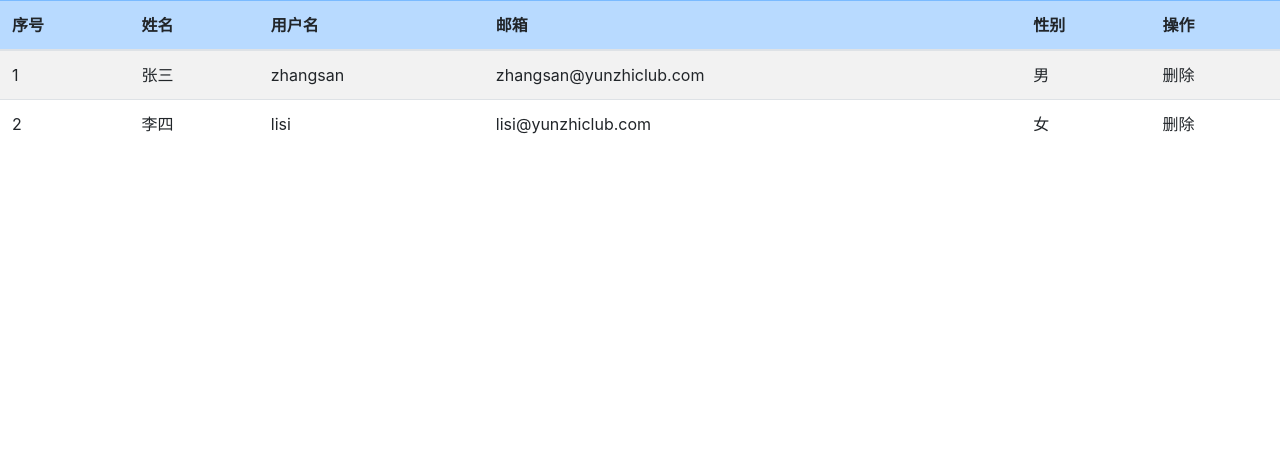
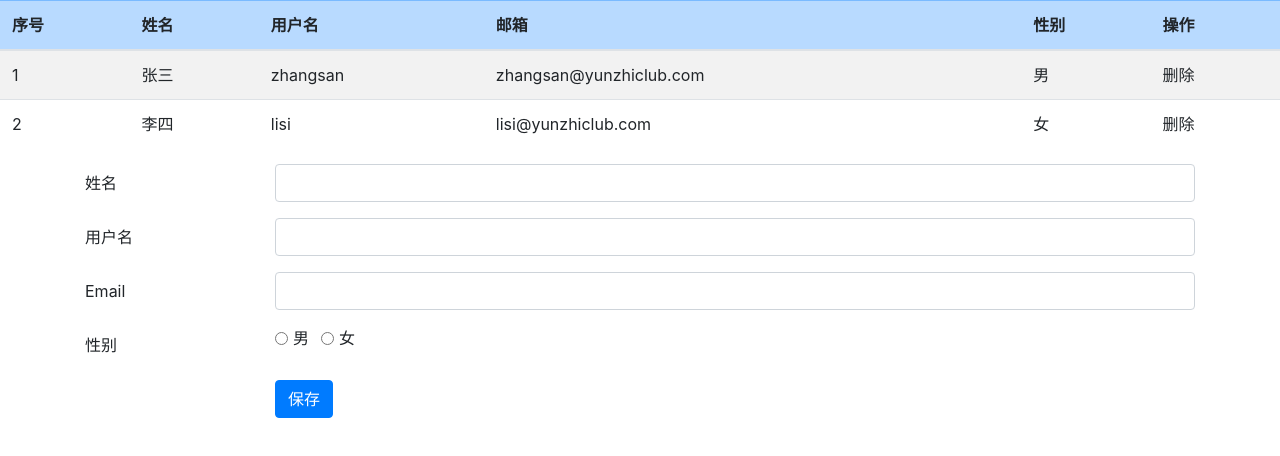
Before and after one commit to github50673488/angular-first-app, an Angular app: page / in a window 1280 px wide. Shown: the top 456 px of the page. Built offline with nearby package versions, Linux system fonts and the light colour scheme.

Commit message:
2.3.1 组件初始化

```diff
--- /dev/null
+++ b/src/app/add/add.component.html
@@ -0,0 +1,38 @@
+<form class="container-sm">
+  <div class="mb-3 row">
+    <label for="name" class="col-sm-2 col-form-label">姓名</label>
+    <div class="col-sm-10">
+      <input type="text" class="form-control" id="name">
+    </div>
+  </div>
+  <div class="mb-3 row">
+    <label for="username" class="col-sm-2 col-form-label">用户名</label>
+    <div class="col-sm-10">
+      <input type="text" class="form-control" id="username">
+    </div>
+  </div>
+  <div class="mb-3 row">
+    <label for="email" class="col-sm-2 col-form-label">Email</label>
+    <div class="col-sm-10">
+      <input type="text" class="form-control" id="email">
+    </div>
+  </div>
+  <div class="mb-3 row">
+    <label class="col-sm-2 col-form-label">性别</label>
+    <div class="col-sm-10">
+      <div class="form-check form-check-inline">
+        <input class="form-check-input" type="radio" name="inlineRadioOptions" id="sex-male" value="option1">
+        <label class="form-check-label" for="sex-male">男</label>
+      </div>
+      <div class="form-check form-check-inline">
+        <input class="form-check-input" type="radio" name="inlineRadioOptions" id="sex-female" value="option2">
+        <label class="form-check-label" for="sex-female">女</label>
+      </div>
+    </div>
+  </div>
+  <div class="mb-3 row">
+    <div class="col-sm-10 offset-2">
+      <button class="btn btn-primary">保存</button>
+    </div>
+  </div>
+</form>
--- /dev/null
+++ b/src/app/add/add.component.ts
@@ -0,0 +1,15 @@
+import { Component, OnInit } from '@angular/core';
+
+@Component({
+  selector: 'app-add',
+  templateUrl: './add.component.html',
+  styleUrls: ['./add.component.css']
+})
+export class AddComponent implements OnInit {
+
+  constructor() { }
+
+  ngOnInit(): void {
+  }
+
+}
--- a/src/app/app.component.html
+++ b/src/app/app.component.html
@@ -24,3 +24,5 @@
 <ng-template #famaleBlock>
   <td>女</td>
 </ng-template>
+
+<app-add></app-add>
--- a/src/app/app.module.ts
+++ b/src/app/app.module.ts
@@ -4,10 +4,12 @@ import {BrowserModule} from '@angular/platform-browser';
 import {AppRoutingModule} from './app-routing.module';
 import {AppComponent} from './app.component';
 import {HttpClientModule} from '@angular/common/http';
+import { AddComponent } from './add/add.component';
 
 @NgModule({
   declarations: [
-    AppComponent
+    AppComponent,
+    AddComponent
   ],
   imports: [
     BrowserModule,
```
Also changed, not shown: src/app/add/add.component.css (added), 1 other file (tests, documents, lock files or other folders).
